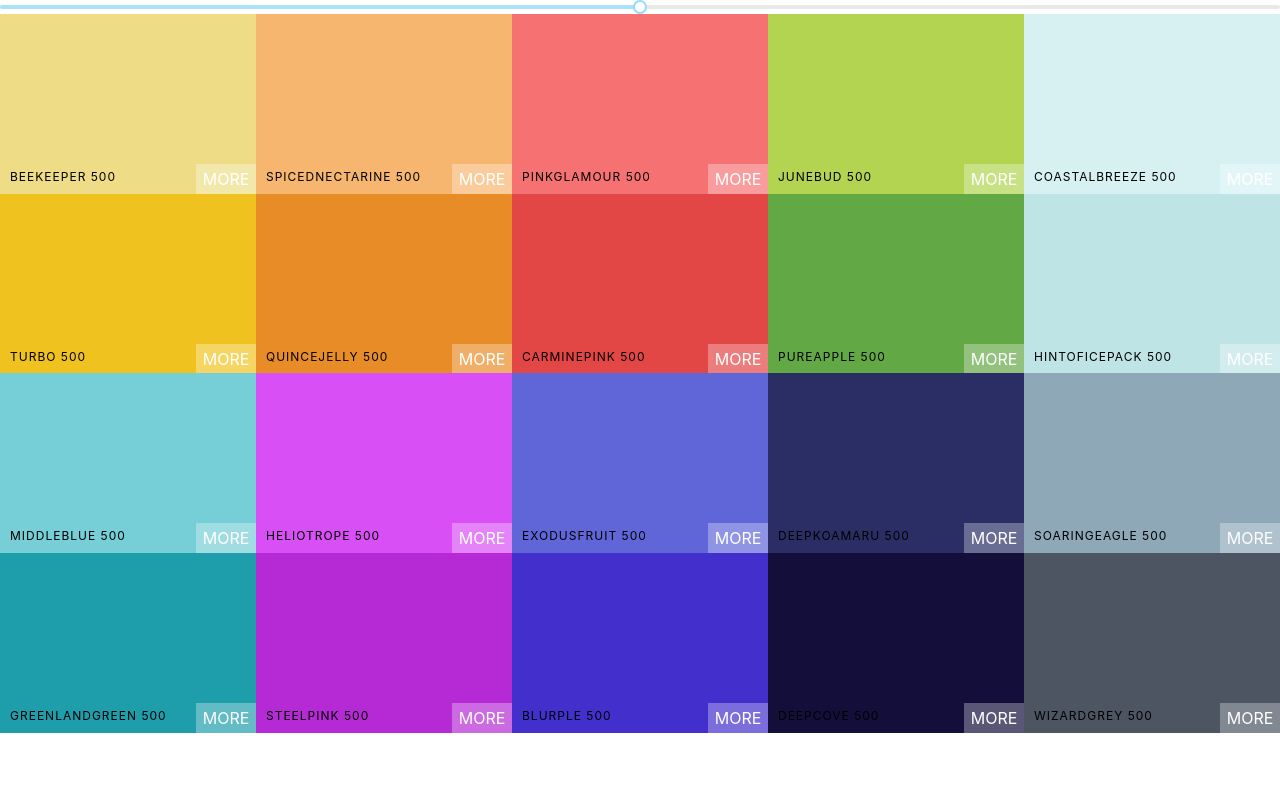
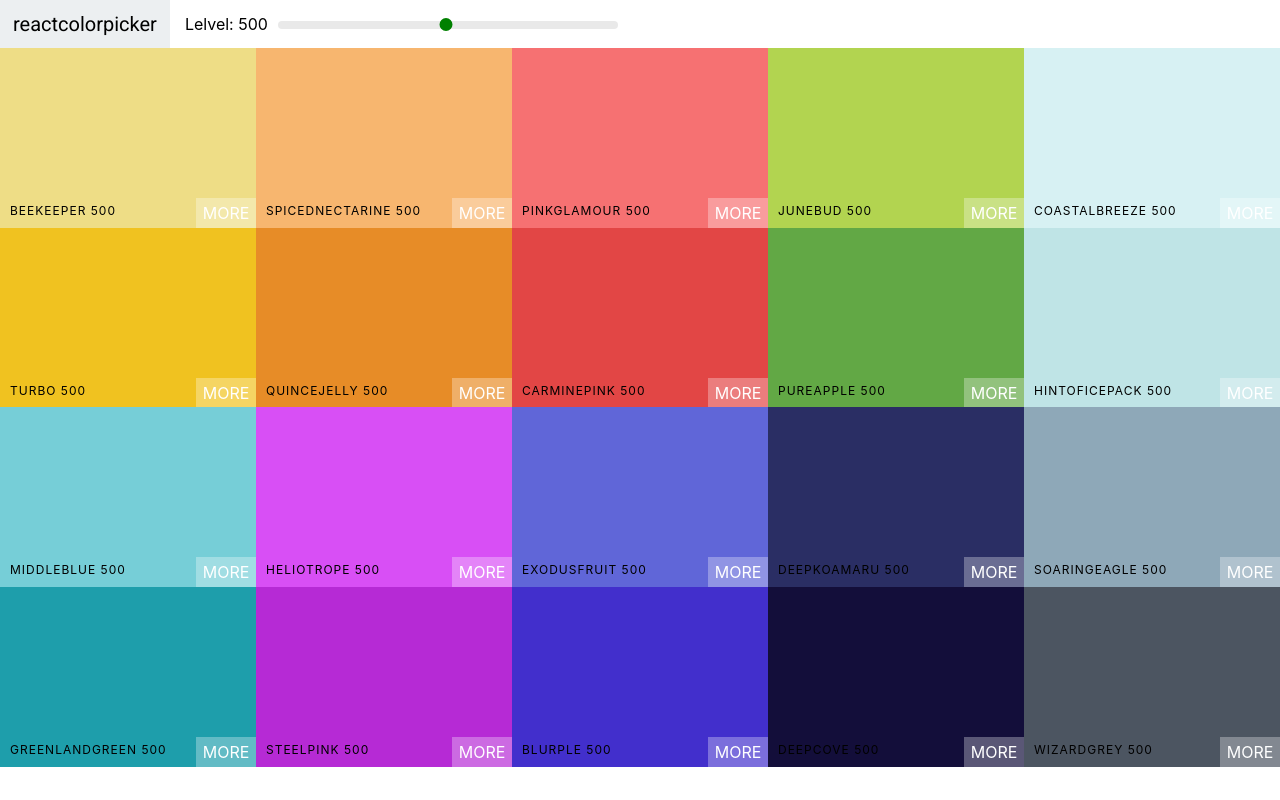
Before and after one commit to AlekseiiT/react-color-project, a React (Create React App) app: page / in a window 1280 px wide. Built offline with nearby package versions, Linux system fonts and the light colour scheme.

Commit message:
Style Slider And Add Navbar

```diff
--- a/public/index.html
+++ b/public/index.html
@@ -15,6 +15,7 @@
       user's mobile device or desktop. See https://developers.google.com/web/fundamentals/web-app-manifest/
     -->
     <link rel="manifest" href="%PUBLIC_URL%/manifest.json" />
+    <link href="https://fonts.googleapis.com/css2?family=Roboto:wght@100;400;500&display=swap" rel="stylesheet">
     <!--
       Notice the use of %PUBLIC_URL% in the tags above.
       It will be replaced with the URL of the `public` folder during the build.
--- /dev/null
+++ b/src/Navbar.css
@@ -0,0 +1,50 @@
+.Navbar {
+	display: flex;
+	align-items: center;
+	justify-content: flex-start;
+	height: 6vh;
+}
+
+.logo {
+	margin-right: 15px;
+	padding: 0 13px;
+	font-size: 20px;
+	background-color: #eceff1;
+	font-family: 'Roboto', sans-serif;
+	height: 100%;
+	display: flex;
+	align-items: center;
+}
+
+.logo a {
+	text-decoration: none;
+	color: black;
+}
+
+.slider {
+	width: 340px;
+	margin: 0 10px;
+	display: inline-block;
+}
+
+.rc-slider-track {
+	background-color: transparent;
+}
+
+.rc-slider-rail {
+	height: 8px;
+}
+
+.rc-slider-handle,
+.rc-slider-handle:hover,
+.rc-slider-handle:active,
+.rc-slider-handle:focus {
+	background-color: green;
+	outline: none;
+	border: 2px solid green;
+	box-shadow: none;
+	width: 13px;
+	height: 13px;
+	margin-left: -2px;
+	margin-top: -3px;
+}
--- /dev/null
+++ b/src/Navbar.js
@@ -0,0 +1,23 @@
+import React, { Component } from 'react';
+import 'rc-slider/assets/index.css';
+import Slider from 'rc-slider';
+import './Navbar.css';
+
+export default class Navbar extends Component {
+	render() {
+		const { level, changeLevel } = this.props;
+		return (
+			<header className="Navbar">
+				<div className="logo">
+					<a href="#">reactcolorpicker</a>
+				</div>
+				<div className="slider-container">
+					<span>Lelvel: {level}</span>
+					<div className="slider">
+						<Slider defaultValue={level} min={100} max={900} step={100} onChange={changeLevel} />
+					</div>
+				</div>
+			</header>
+		);
+	}
+}
--- a/src/Palette.js
+++ b/src/Palette.js
@@ -1,9 +1,7 @@
 import React, { Component } from 'react';
 import ColorBox from './ColorBox';
+import Navbar from './Navbar';
 import './Palette.css';
-
-import 'rc-slider/assets/index.css';
-import Slider from 'rc-slider';
 
 export default class Palette extends Component {
 	constructor(props) {
@@ -21,13 +19,13 @@
 	render() {
 		const { colors } = this.props.palette;
 		const { level } = this.state;
+
 		const colorBoxes = colors[level].map((color) => (
 			<ColorBox key={color.hex} background={color.hex} name={color.name} />
 		));
 		return (
 			<div className="Palette">
-				<Slider defaultValue={level} min={100} max={900} step={100} onChange={this.changeLevel} />
-				{/* Navbar goes here */}
+				<Navbar changeLevel={this.changeLevel} level={level} />
 				<div className="Palette-colors">{colorBoxes}</div>
 				{/* footer here */}
 			</div>
```
